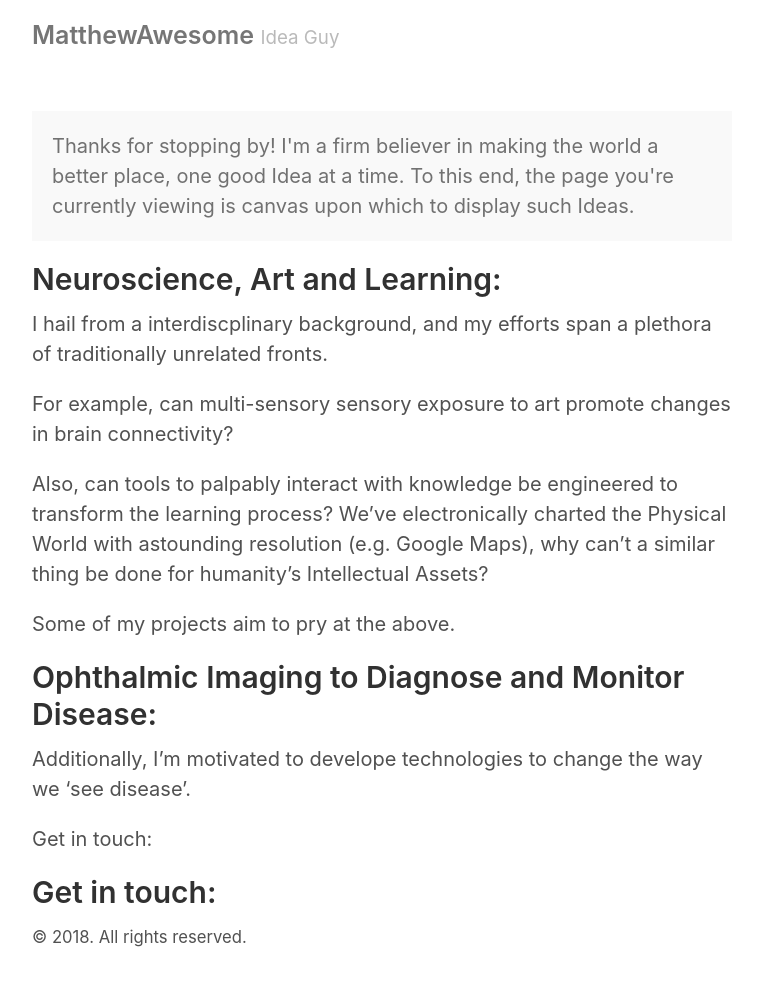
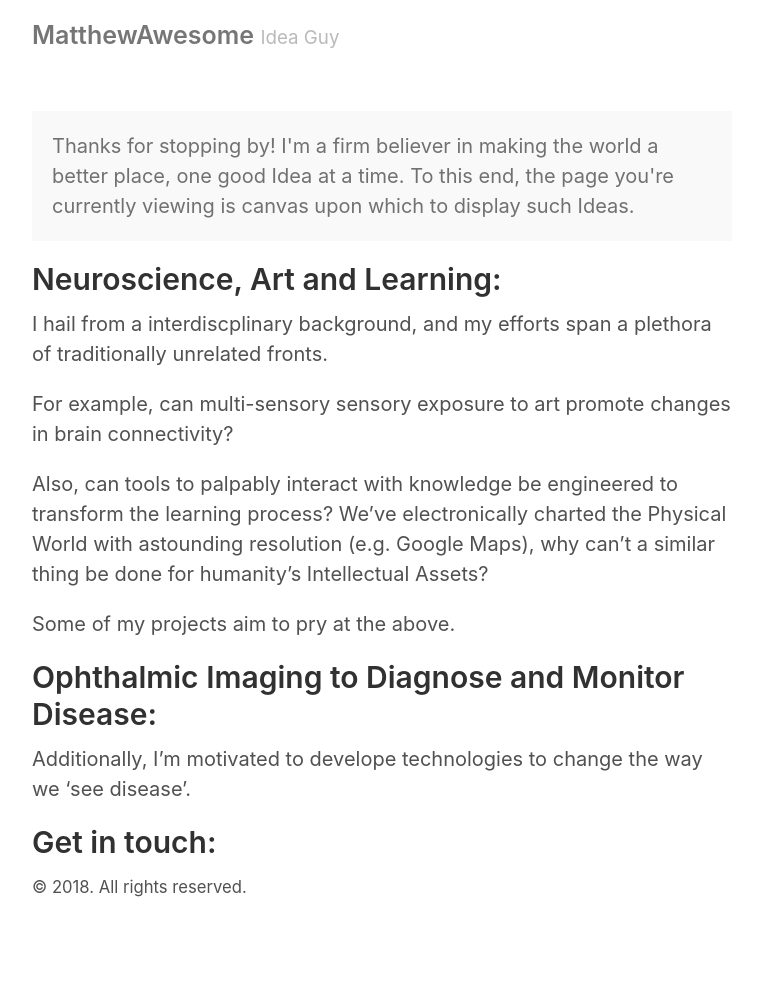
Before and after one commit to MatthewAwesome/MatthewAwesome.github.io, a Jekyll site: the page built from index.md, in a window 1280 px wide. Shown: the whole page, without its empty margins (258-1019 px from the left). Built offline with Jekyll 4.4.1, drawn with Linux system fonts in a browser that asks for light colours; after the commit the page ends 941 px from its top, so only the background shows below that.

Commit message:
More styling.

```diff
--- a/_sass/_type.scss
+++ b/_sass/_type.scss
@@ -11,7 +11,7 @@
 }
 
 h1 {
-  font-size: 2rem;
+  font-size: 1.5rem;
 }
 
 h2 {
@@ -20,7 +20,7 @@
 }
 
 h3 {
-  margin-top: 1.5rem;
+  margin-top: 1rem;
   font-size: 1.25rem;
 }
 
--- a/index.md
+++ b/index.md
@@ -23,6 +23,4 @@
 
 Additionally, I'm motivated to develope technologies to change the way we 'see disease'.
 
-Get in touch:
-
 ## Get in touch:
```
Also changed, not shown: 1 other file.
